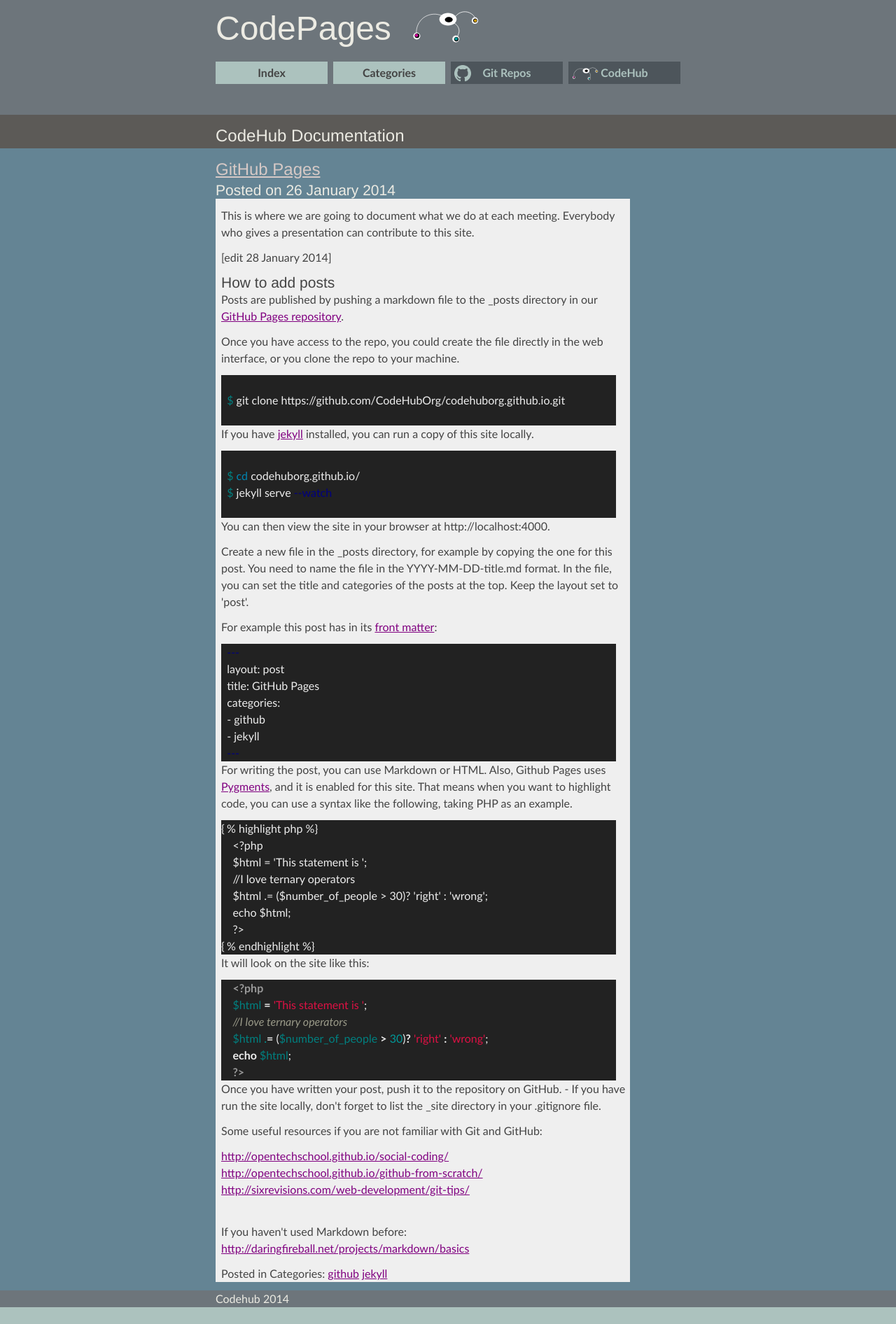
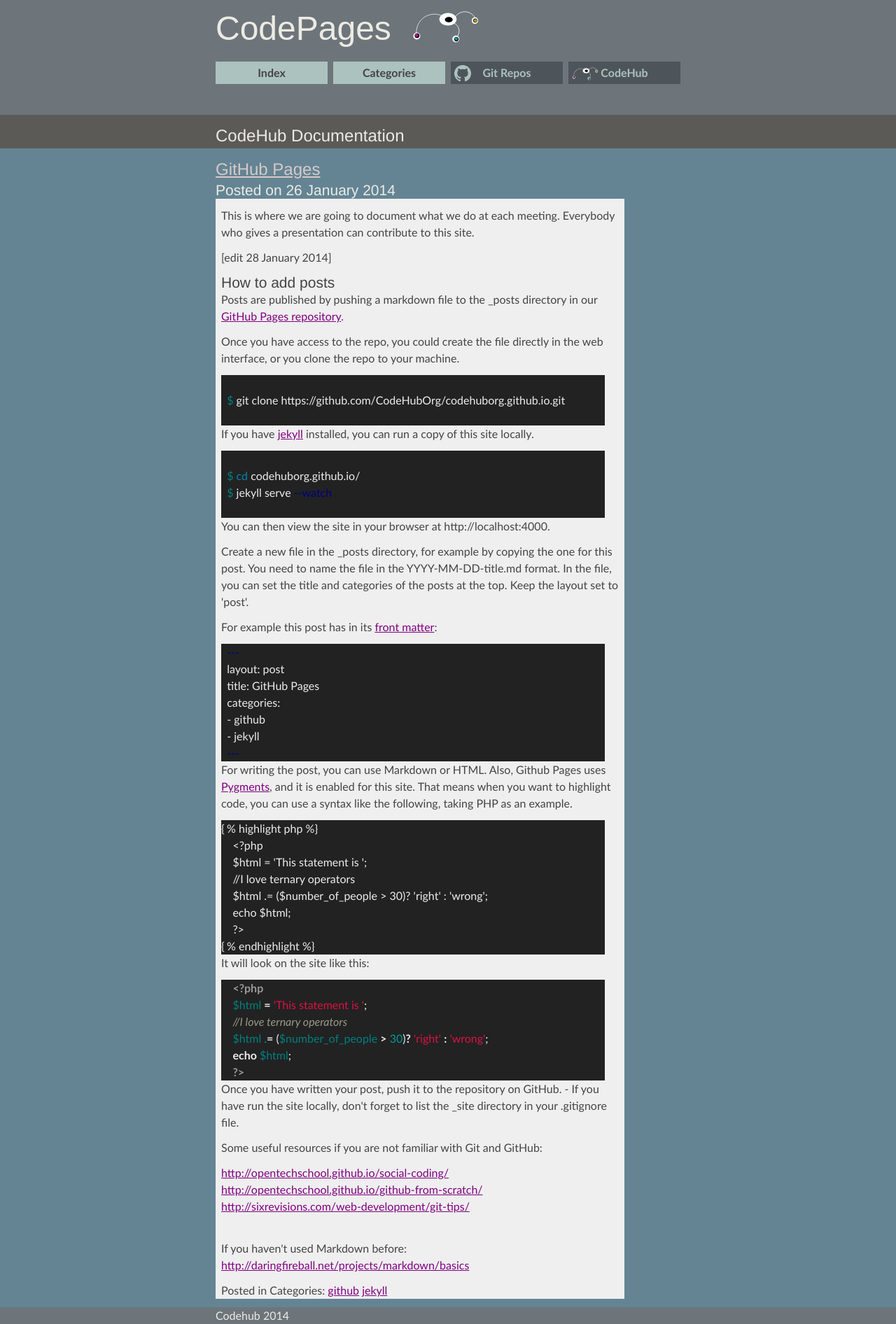
Before and after one commit to CodeHubOrg/codehuborg.github.io, a Jekyll site: the page built from index.html, in a window 1280 px wide. Shown: the whole page at 70% size. Built offline with Jekyll 4.4.1, drawn with Linux system fonts in a browser that asks for light colours; some web fonts are replaced; before the commit the page ends 1868 px from its top, so only the background shows below that.

Commit message:
posts margins

```diff
--- a/_layouts/post.html
+++ b/_layouts/post.html
@@ -18,13 +18,15 @@
 
         <h3>Posted on: {{ page.date | date_to_long_string }}</h3>
         <div class="inner posts-content">
+          <div class="posts-inner">
         {{ content }}
           {% if page.categories %}
           <p>Posted in Categories:
-          {% for category in page.categories %}
+            {% for category in page.categories %}
               <a href="/categories.html#{{ category | First }}">{{ category | First }}</a>
             {% endfor %}
           {% endif %}
+          </div>
         </div>
       </article>
     </section>
--- a/index.html
+++ b/index.html
@@ -8,6 +8,7 @@
     <h2><a href="{{ post.url }}">{{ post.title }}</a></h2>
     <h3>Posted on {{ post.date | date_to_long_string }} </h3>
     <div class="inner margin-vert posts-content">
+      <div class="posts-inner">
       {{ post.content }}
       {% if post.categories %}
         <p>Posted in Categories:
@@ -15,6 +16,7 @@
           <a href="/categories.html#{{ category | First }}">{{ category | First }}</a>
         {% endfor %}
       {% endif %}
+      </div>
     </div>
 </article>
 {% endfor %}
--- a/stylesheets/screen.css
+++ b/stylesheets/screen.css
@@ -481,14 +481,21 @@
 
 
 .posts-content {
-  padding: 0.75em 0 0 0.5em;
+  padding: 0.75em 0 0 0;
   background: #efefef;
   color: #444;
 }
 
 .posts-content a {
   color: purple;
+  word-wrap: break-word
 }
+
+.posts-inner{
+  margin: 0 0.5em;
+}
+
+
 
 .posts-content h2, .posts-content h3{
   background: none;
```
